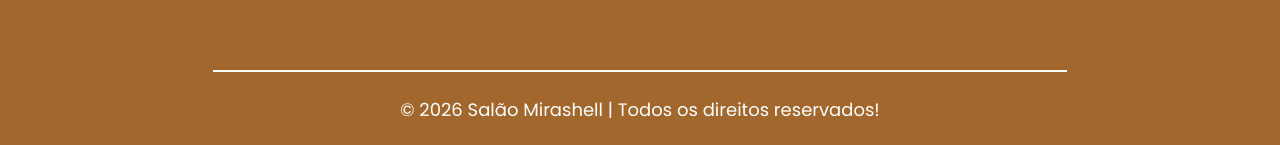
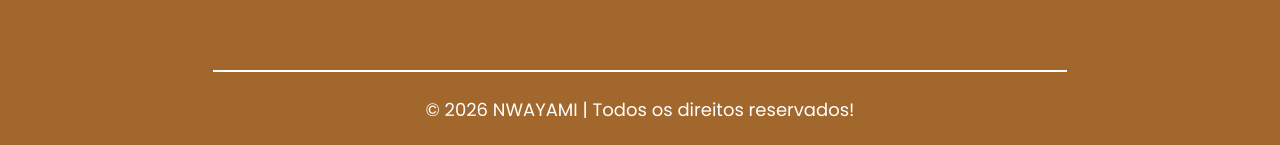
Before and after one commit to nsimba-afonso-nwayami/salao-mirashell-2, a React (Vite) app: page / in a window 1280 px wide. Shown: the part 4585-4730 px from the top of the page. Built offline with nearby package versions, Linux system fonts and the light colour scheme; no server answers.

Commit message:
Atualização pontual

```diff
--- a/src/components/footer/Footer.jsx
+++ b/src/components/footer/Footer.jsx
@@ -107,7 +107,7 @@ export default function Footer() {
 
       {/* Crédito */}
       <div className="text-center text-base md:text-lg py-6 mt-6 border-t-2 border-white w-2/3 mx-auto">
-        &copy; {new Date().getFullYear()} Salão Mirashell | Todos os direitos
+        &copy; {new Date().getFullYear()} NWAYAMI | Todos os direitos
         reservados!
       </div>
     </footer>
```
